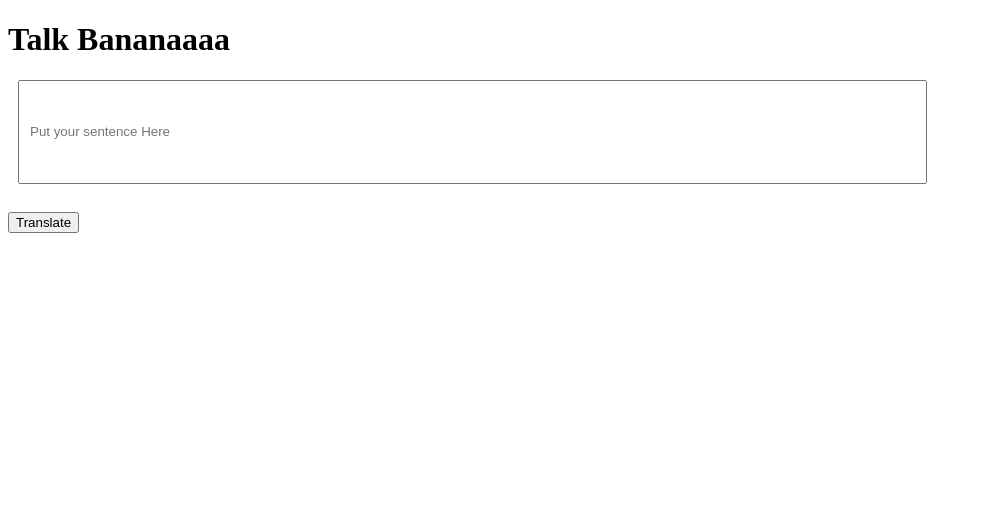
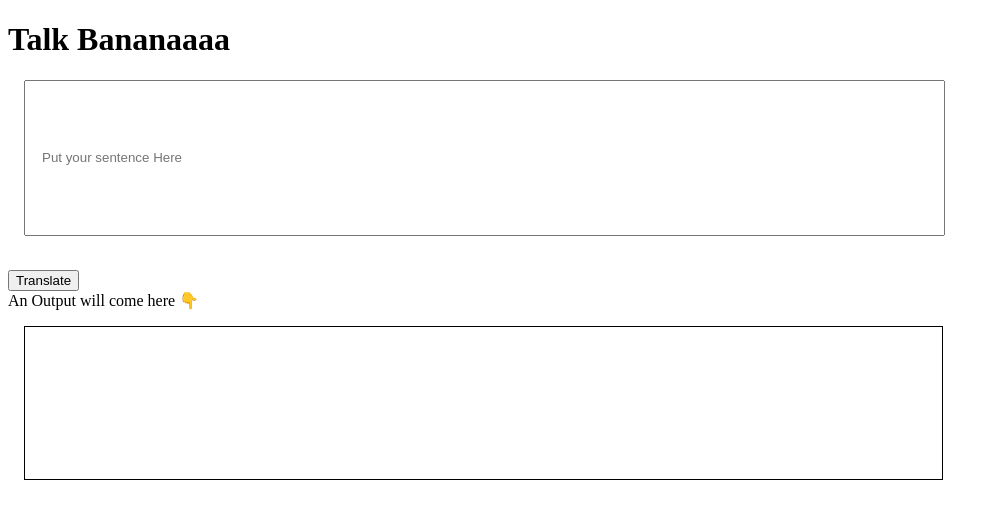
Before and after one commit to yash-ad/Neog.camp-BananaSpeak, a plain HTML site: page index.html in a window 1280 px wide. Shown: the whole page, without its empty margins (0-1000 px from the left). Drawn offline with Linux system fonts and the light colour scheme.

Commit message:
Input and output is done

```diff
--- a/index.html
+++ b/index.html
@@ -9,10 +9,15 @@
 </head>
 <body>
     <h1>Talk Bananaaaa</h1>
-    <input class="textarea" id="txt-input" type="text" placeholder="Put your sentence Here">
+    <!--Input Area-->
+    <input class="textarea" id="txtInput" type="text" placeholder="Put your sentence Here">
     <br>
     <button  id ="Btn-translate"> Translate </button>
 
+      <!--Output Area-->
+      <br>
+      <div class="Boxone"> An Output will come here 👇 </div>
+     <div class="Boxtwo" id="txtOutput"></div>
 
 
 
--- a/script.js
+++ b/script.js
@@ -11,10 +11,12 @@ console.log("Clicked");
 
 }) */
 
+/* <!--Input and Output Area--> */
+
 let btnTranslate = document.querySelector("#Btn-translate");
-let txtInput = document.querySelector("#txtInput");
-
-
+let txtinput = document.querySelector("#txtInput");                //Input
+var txtoutput = document.querySelector("#txtOutput");               //Output
+let minionLanguage = " Tulaliloo ti amo ";
 
 
 
@@ -22,11 +24,11 @@ let txtInput = document.querySelector("#txtInput");
 
 function clickbutton()
 {
+txtoutput.innerText = txtinput.value + " Translated into : " + "" + minionLanguage;
 
-console.log("Clicked");
+}
 
 
-}
 //concept of callbacks in javascript
 
 btnTranslate.addEventListener("click", clickbutton);
--- a/style.css
+++ b/style.css
@@ -1,11 +1,21 @@
+
+/* Textarea */
 .textarea{
     width: 70%;
     display: block;
-    height: 10vh;
-    margin: 10px;
-    padding: 10px;
+    height: 15vh;
+    margin: 1rem;
+    padding: 1rem;
+
+}
 
 
-
-
+/* DivTwo */
+.Boxtwo{
+   border: 1px solid black;
+   width: 70%;
+    display: block;
+    height: 15vh;
+    margin: 1rem;
+    padding: 1rem;
 }
```
